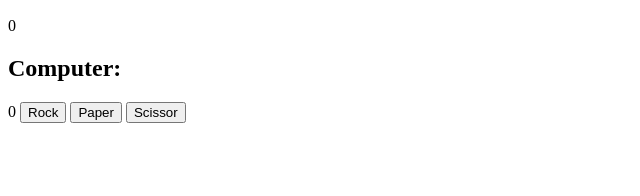
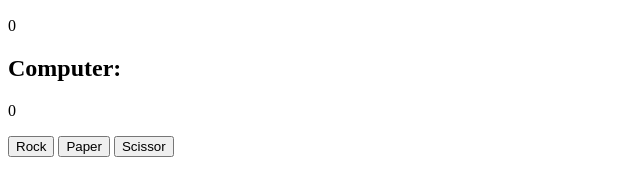
Before and after one commit to M-Ronny/rock-paper-scissor, a website: page index.html in a window 1280 px wide. Shown: the part 110-306 px from the top of the page, without its empty margins (0-640 px from the left). Drawn offline with Linux system fonts and the light colour scheme.

Commit message:
Updated index.html

```diff
--- a/index.html
+++ b/index.html
@@ -11,10 +11,11 @@
     <h2>Player:</h2>
     <span class="player">0</span>
     <h2>Computer:</h2>
-    <span>0</span>
-    <button class="btn">Rock</button>
-    <button class="btn">Paper</button>
-    <button class="btn">Scissor</button>
+    <span class="computer">0</span>
+    <p></p>
+    <button class="btn" value="rock">Rock</button>
+    <button class="btn" value="paper">Paper</button>
+    <button class="btn" value="scissor">Scissor</button>
 
     <script src="js/main.js"></script>
 </body>
```
